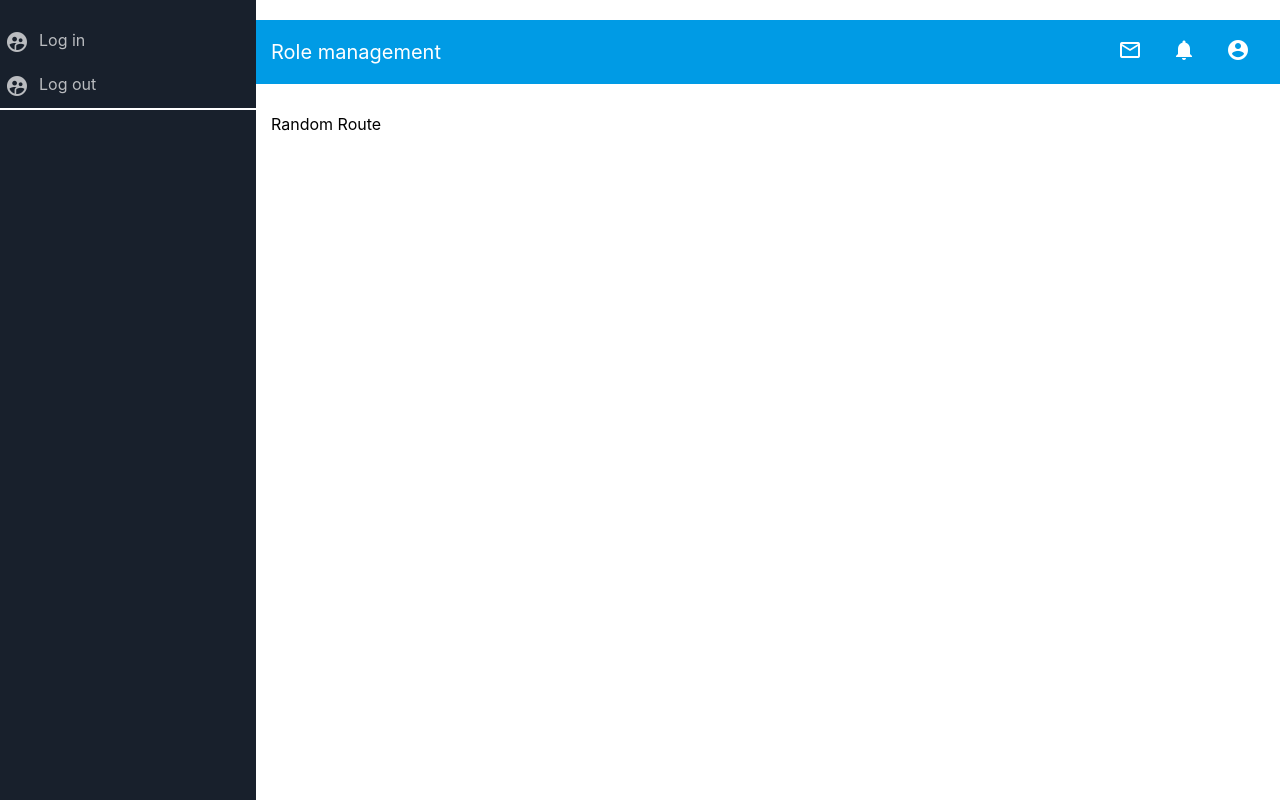
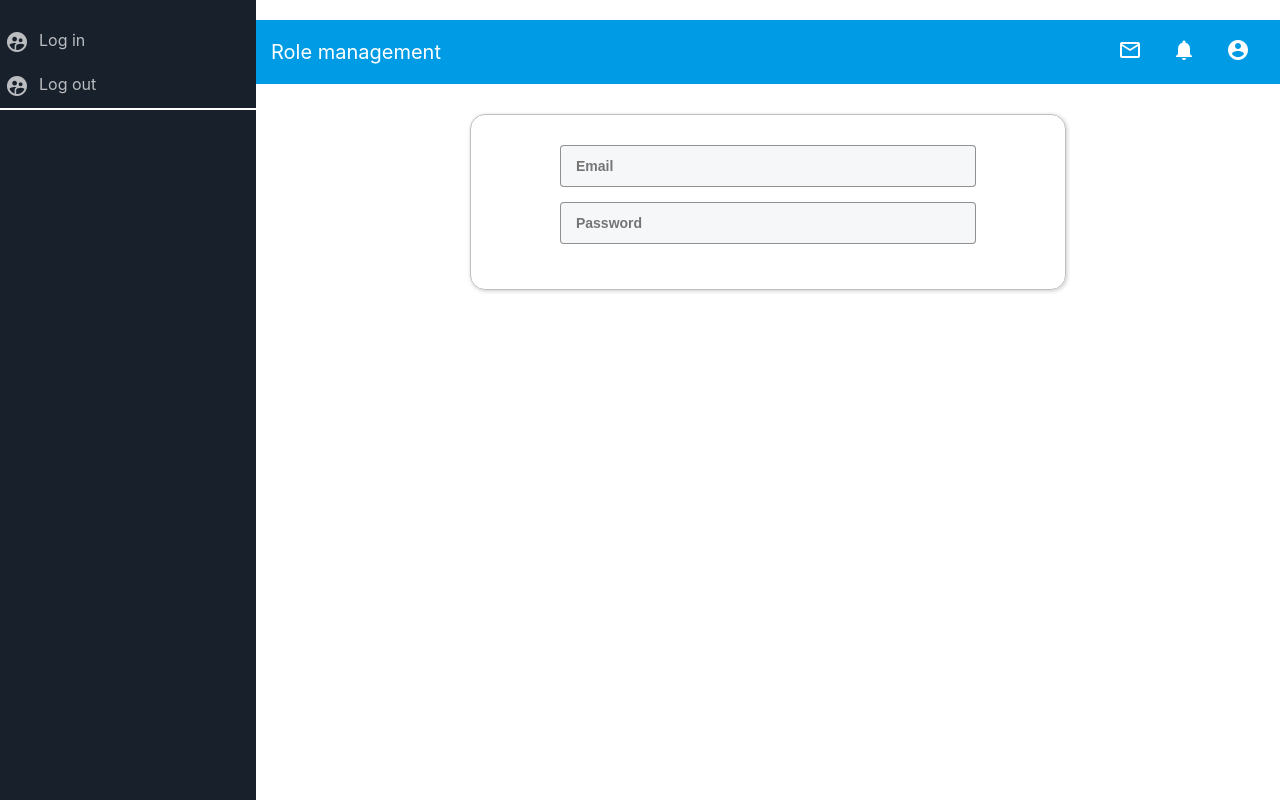
Before and after one commit to vivekkumarbrightlife/HKRoleManagement, a React (Create React App) app: page / in a window 1280 px wide. Built offline with nearby package versions, Linux system fonts and the light colour scheme.

Commit message:
login form added

```diff
--- a/src/Components/Header.js
+++ b/src/Components/Header.js
@@ -2,6 +2,7 @@ import React, { Component } from 'react';
 import './header.css';
 import { BrowserRouter as Router, Switch, Route } from 'react-router-dom';
 import Dashboard from './Dashboard/dashboard';
+import Login from '../common/Login/Login';
 
 
 class Header extends Component {
@@ -42,8 +43,9 @@ render() {
             </div>
             <main className="main-content">
                     <Router>
-                        <div>
+                        <div style={{textAlign: 'center'}}>
                             <Switch>
+                                <Route exact path="/" component={Login} />
                                 <Route exact path="/dashboard" >
                                     <Dashboard />
                                 </ Route>
--- /dev/null
+++ b/src/common/Login/Login.js
@@ -0,0 +1,37 @@
+import React, { Component } from 'react';
+import Inputfiled from '../Input';
+import  '../../common.css';
+
+class Login extends Component {
+  constructor(props) {
+    super(props);
+    this.state={
+      emailId: '',
+      passsword: ''
+    }
+  }
+  handleEmailInput = (e) => {
+    console.log(e);
+    this.setState({
+        emailId: e
+    })
+  }
+  handlePassword = (e) => {
+      console.log(e);
+  }
+render() {
+    return (
+        <div className="white-background form-bg">
+            <form className="login-form">
+                <div className="input-row">
+                    <Inputfiled placeholder="Email" getSystemId={this.handleEmailInput}/>
+                </div>
+                <div className="input-row">
+                    <Inputfiled placeholder="Password" getSystemId={this.handlePassword} />
+                </div>
+            </form>
+        </div>
+    );
+  }
+}
+export default Login;
--- a/src/components/User.js
+++ b/src/components/User.js
@@ -2,7 +2,7 @@ import React, { Component } from 'react';
 import  '../common.css';
 import Inputfiled from '../common/Input';
 import SelectList from '../common/Select';
-import CommonButtons from '../common/Button'
+// import CommonButtons from '../common/Button'
 class User extends Component {
   constructor(props) {
     super(props);
```
